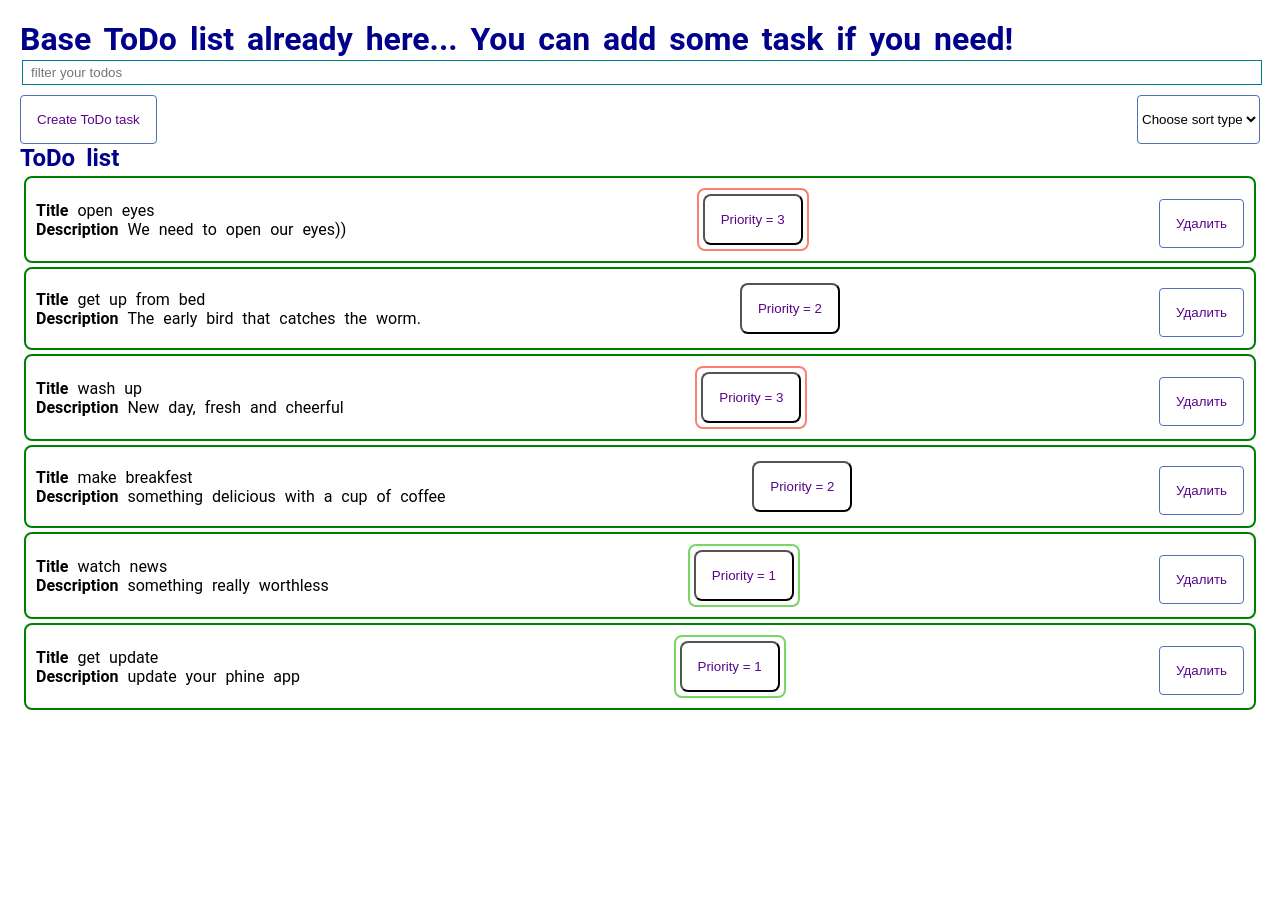
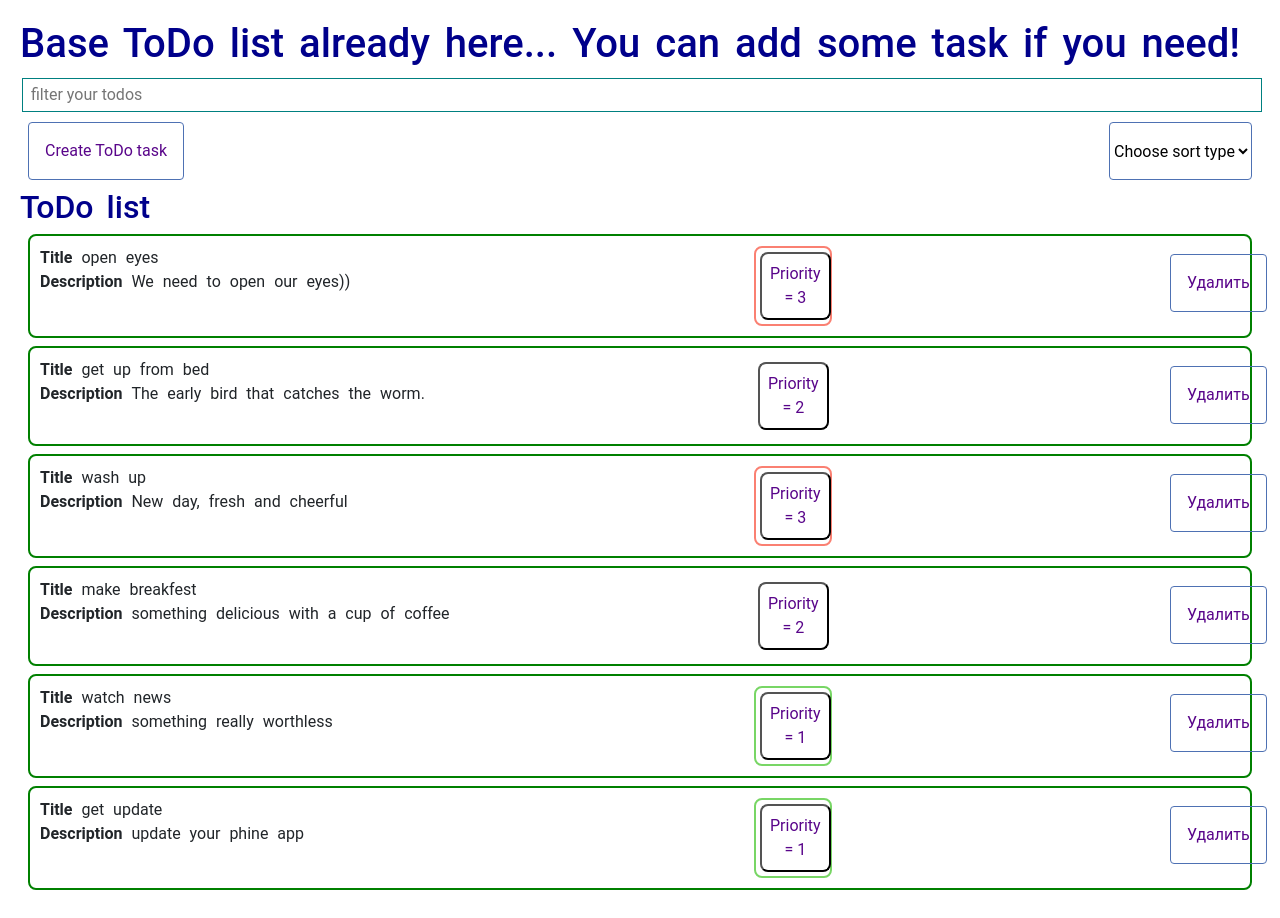
Before and after one commit to mokkiko/todo_app, a Vue app: page / in a window 1280 px wide. Before the commit the page ends 800 px from the top, so only its background shows below. Built offline with nearby package versions, Linux system fonts and the light colour scheme.

Commit message:
added bootstrap and and styles

```diff
--- a/public/index.html
+++ b/public/index.html
@@ -4,14 +4,13 @@
     <meta charset="utf-8">
     <meta http-equiv="X-UA-Compatible" content="IE=edge">
     <meta name="viewport" content="width=device-width,initial-scale=1.0">
-
+    <link href="https://cdn.jsdelivr.net/npm/bootstrap@5.1.3/dist/css/bootstrap.min.css" rel="stylesheet" integrity="sha384-1BmE4kWBq78iYhFldvKuhfTAU6auU8tT94WrHftjDbrCEXSU1oBoqyl2QvZ6jIW3" crossorigin="anonymous">
     <title>Vue 3 - ToDo list</title>
   </head>
   <body>
 
     <div id="app">
 
-    <!-- <div id="posts"> -->
     </div>
 
   </body>
--- a/src/App.vue
+++ b/src/App.vue
@@ -28,6 +28,7 @@
       :todos="sortedAndSearchedTodos"
       @remove="removeTodo"
     />
+
   </div>
 </template>
 
--- a/src/components/TodoItem.vue
+++ b/src/components/TodoItem.vue
@@ -1,25 +1,33 @@
 <template>
+
   <div class="todo">
+    <div class="row">
+      <div class="col-7">
         <div>
           <div><strong>Title  </strong>{{ todo.title }}</div>
           <div><strong>Description  </strong>{{ todo.description }}</div>
         </div>
+      </div>
+      <div class="col-1">
         <div
           :class ="{
             'red_priority': todo.priority_level === '3',
             'green_priority': todo.priority_level === '1',
-      }"
-    >
+          }">
             <my-priority-block>
               Priority =
             {{ todo.priority_level }}
           </my-priority-block>
         </div>
-    <div class="todo_btn">
+      </div>
+      <div class="col-3"></div>
+      <div class="col-1">
+          <div>
             <my-button
-        @click="$emit('remove', todo)"
-      >
+              @click="$emit('remove', todo)">
             Удалить</my-button>
+          </div>
+        </div>
       </div>
     </div>
 </template>
@@ -41,10 +49,7 @@
 .todo {
   border: 2px solid green;
   padding: 10px;
-  margin: 4px;
-  display: flex;
-  align-items: center;
-  justify-content: space-between;
+  margin: 8px;
   border-radius: 8px;
 }
 
--- a/src/components/UI/MyButton.vue
+++ b/src/components/UI/MyButton.vue
@@ -13,7 +13,7 @@
 <style scoped>
 
 .btn {
-  margin-top: 8px;
+  margin: 8px;
   align-self: flex-end;
   padding: 16px 16px;
   background: none;
--- a/src/components/UI/MyPriorityBlock.vue
+++ b/src/components/UI/MyPriorityBlock.vue
@@ -20,8 +20,8 @@
 
 .priority__block {
   margin: 4px;
-  align-self: flex-end;
-  padding: 16px 16px;
+  align-self: center;
+  padding: 8px;
   background: none;
   color: rgb(89, 5, 138);
   border-radius: 8px;
--- a/src/components/UI/MySelect.vue
+++ b/src/components/UI/MySelect.vue
@@ -34,10 +34,9 @@
 <style scoped>
 
 .search_field {
-  margin-top: 8px;
+  margin: 8px;
   border-radius: 4px;
   background-color: rgb(255, 255, 255);
   border: 1px solid rgb(78, 113, 179);
-
 }
 </style>
```
Lines whose indentation alone changed are shown as unchanged.
